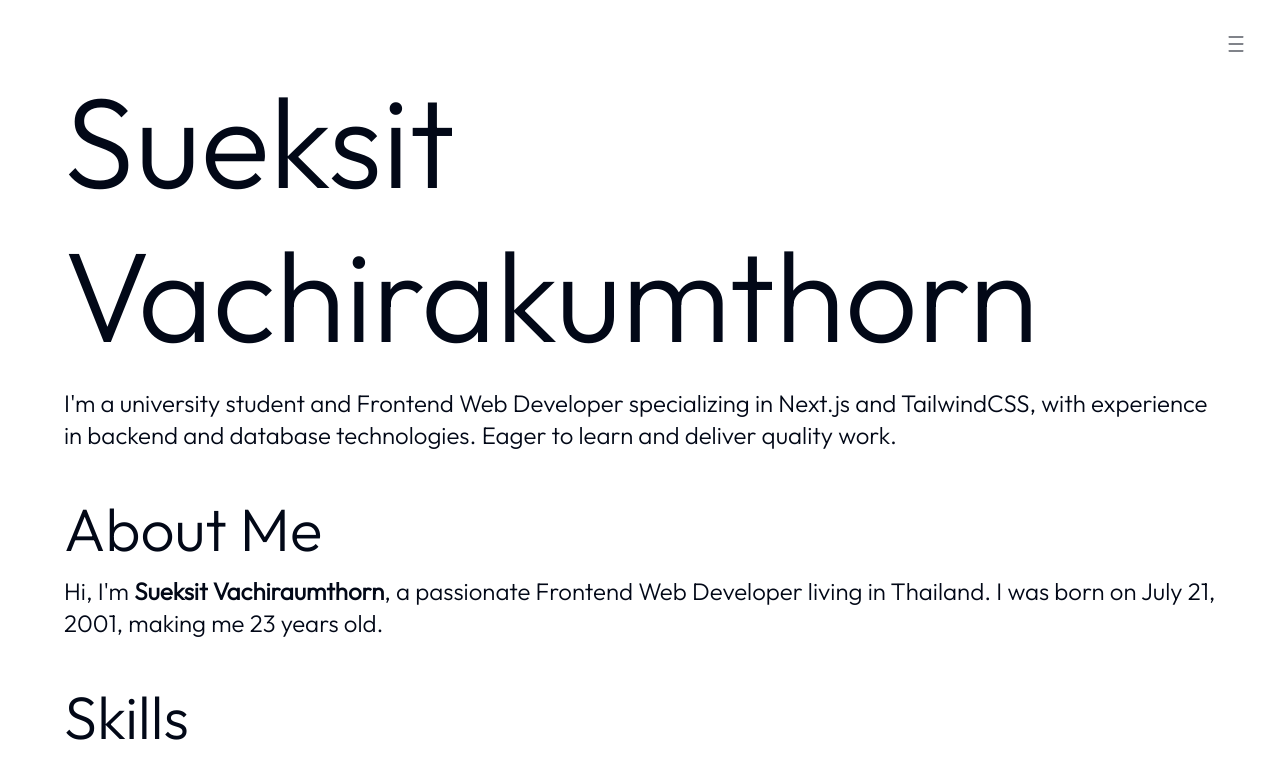
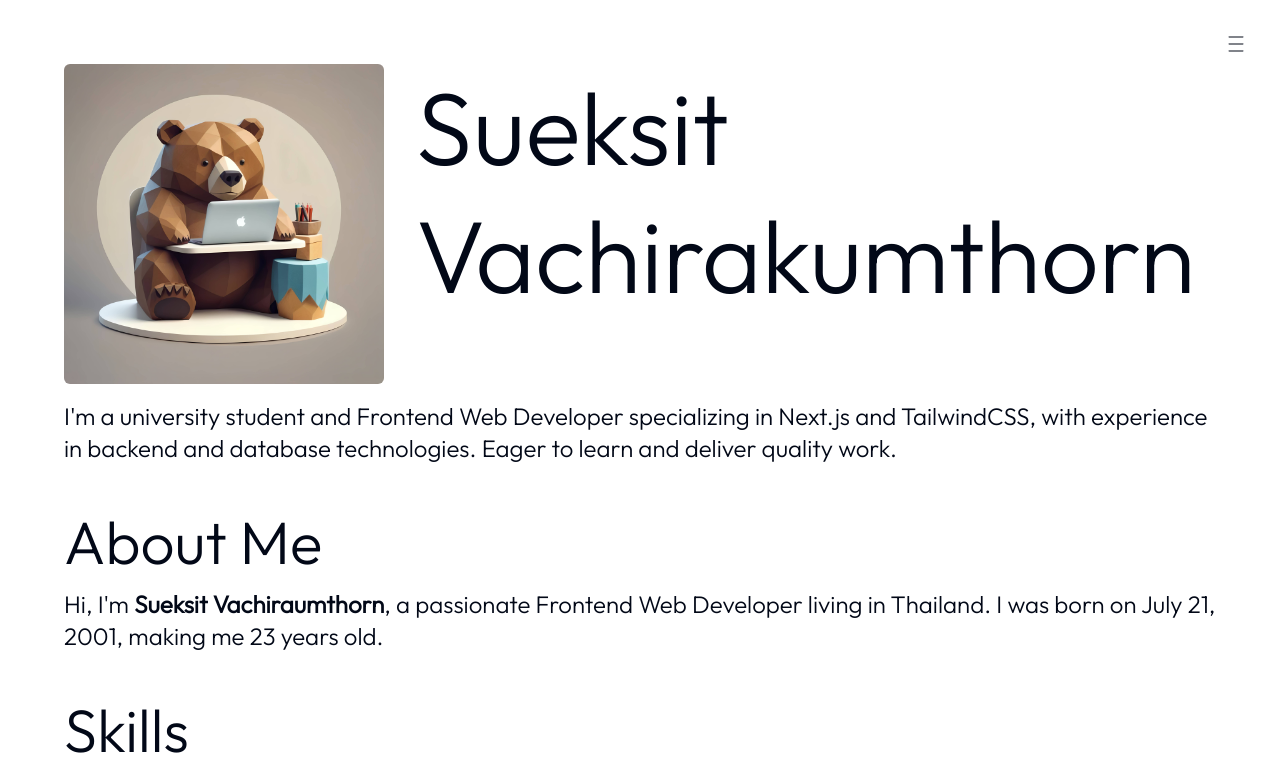
Before and after one commit to BlackBoxBanner/wed-portfolio, a Next.js app: page / in a window 1280 px wide. Shown: the top 769 px of the page. Built offline with nearby package versions, Linux system fonts and the light colour scheme.

Commit message:
chore: Update typography and profile image in home page

```diff
--- a/src/components/pages/home.tsx
+++ b/src/components/pages/home.tsx
@@ -1,9 +1,20 @@
 import {Heading1, Paragraph} from "@/components/ui/typography";
+import Image from "next/image";
 
 const IntroductionSection = () => {
   return (
-    <section className="grid gap-4 grid-rows-[1fr,auto]" id="introduction">
-      <Heading1>Sueksit Vachirakumthorn</Heading1>
+    <section className="grid gap-4 grid-rows-[auto,auto]" id="introduction">
+      <div className="grid gap-4 lg:gap-8 h-full grid-cols-1 md:grid-cols-[auto,1fr]">
+        <div className="relative aspect-square w-full h-auto md:w-auto md:h-[20rem]">
+          <Image
+            src={`/avatars/bear.jpeg`}
+            alt={"My profile image"}
+            className="object-cover rounded-md h-full"
+            fill
+          />
+        </div>
+        <Heading1>Sueksit Vachirakumthorn</Heading1>
+      </div>
       <Paragraph>
         I&apos;m a university student and Frontend Web Developer specializing in
         Next.js and TailwindCSS, with experience in backend and database
--- a/src/components/ui/typography.tsx
+++ b/src/components/ui/typography.tsx
@@ -3,7 +3,10 @@ import {ComponentProps} from "react";
 
 export const Heading1 = ({className, ...props}: ComponentProps<"h1">) => {
   return (
-    <h1 className={cn("text-[10vw] leading-[12vw]", className)} {...props} />
+    <h1
+      className={cn("text-[7vw] lg:text-[8vw] leading-tight", className)}
+      {...props}
+    />
   );
 };
 
```
Also changed, not shown: public/avatars/bear.jpeg (added), src/app/globals.css (line endings or trailing spaces).
